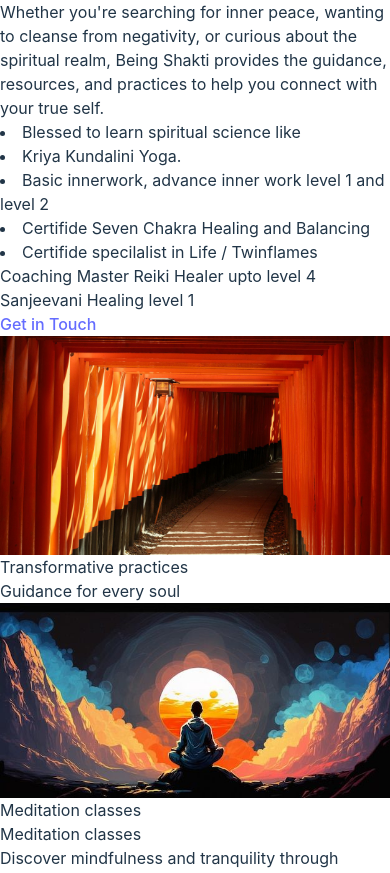
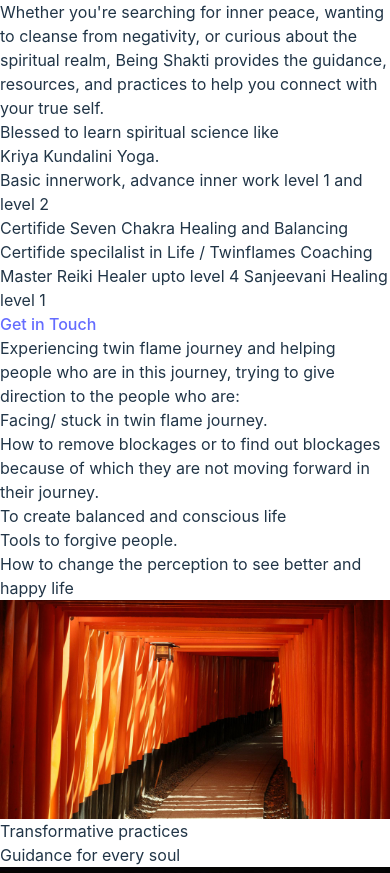
Before and after one commit to connect-beingShakti/beingShakti, a React (Vite) app: page / in a window 390 px wide. Shown: the part 822-1695 px from the top of the page. Built offline with nearby package versions, Linux system fonts and the light colour scheme.

Commit message:
updating about sontent

```diff
--- a/src/pages/about/About.jsx
+++ b/src/pages/about/About.jsx
@@ -5,18 +5,18 @@ import "./About.css";
 const About = () => {
   return (
     <>
-      <section className="flex flex-col md:flex-row items-center justify-between px-6 py-12 md:py-24 #ffedd5">
+      <section id="about" className="flex flex-col md:flex-row items-center justify-between px-6 py-6 md:py-12 #ffedd5">
         {/* Left Section with Title, Subtitle, and Description */}
         <div className="w-full md:w-1/2 p-6 relative">
           {/* Description Text with Background Image */}
           <div className="relative">
-            <h2 className="text-3xl md:text-4xl font-semibold mb-4 text-gray-800">
+            <h2 className="text-3xl md:text-4xl font-semibold mb-4 text-slate-950">
               Discover your inner self
             </h2>
-            <h1 className="text-4xl md:text-5xl font-bold mb-6 text-gray-900">
+            <h1 className="text-4xl md:text-5xl font-bold mb-6 text-slate-950">
               Embark on a spiritual journey
             </h1>
-            <p className="text-lg md:text-xl mb-8 text-gray-700">
+            <p className="text-lg md:text-xl mb-8 text-slate-950">
               Join us in exploring the depths of your spirit. Our services are
               designed to help you find balance, peace, and fulfillment. Being
               Shakti offers a unique platform in Patna for those eager to delve
@@ -34,24 +34,24 @@ const About = () => {
               aria-label="background description img"
             >
             </div>
-            <ui className="text-lg md:text-xl mb-8 text-gray-700">
-              <li>
+            <ui className="text-lg md:text-xl mb-8 text-slate-950">
+              <p className="m-2">
                 Blessed to learn spiritual science like
 
-              </li>
-              <li>
+              </p>
+              <p className="m-2">
                 Kriya Kundalini Yoga.
 
-              </li>
-              <li>
+              </p>
+              <p className="m-2">
                 Basic innerwork, advance inner work level 1 and level 2
-              </li>
-              <li>
+              </p>
+              <p className="m-2">
                 Certifide Seven Chakra Healing and Balancing
-              </li>
-              <li>
+              </p>
+              <p className="m-2">
                 Certifide specilalist in Life  / Twinflames Coaching Master Reiki Healer upto level 4 Sanjeevani Healing level 1
-              </li>
+              </p>
             </ui>
 
           </div>
@@ -66,7 +66,27 @@ const About = () => {
         </div>
 
         {/* Right Section with Image */}
-        <div className="w-full md:w-1/2 flex justify-center items-center px-6 md:px-12">
+        <div className="w-full md:w-1/2  px-6 md:px-12 text-slate-950">
+          <h2 className="text-3xl md:text-4xl mb-4">
+            Experiencing twin flame journey and helping people who are in this journey, trying to give direction to the people who are:
+          </h2>
+          <ui className="text-lg md:text-xl mb-8 text-slate-950">
+            <p className="m-2">
+              Facing/ stuck in twin flame journey.
+            </p>
+            <p className="m-2">
+              How to remove blockages or to find out blockages because of which they are not moving forward in their journey.
+            </p>
+            <p className="m-2">
+              To create balanced and conscious life
+            </p>
+            <p className="m-2">
+              Tools to forgive people.
+            </p>
+            <p className="m-2">
+              How to change the perception to see better and happy life
+            </p>
+          </ui>
           <img
             src={aboutImage}
             alt="About"
```
